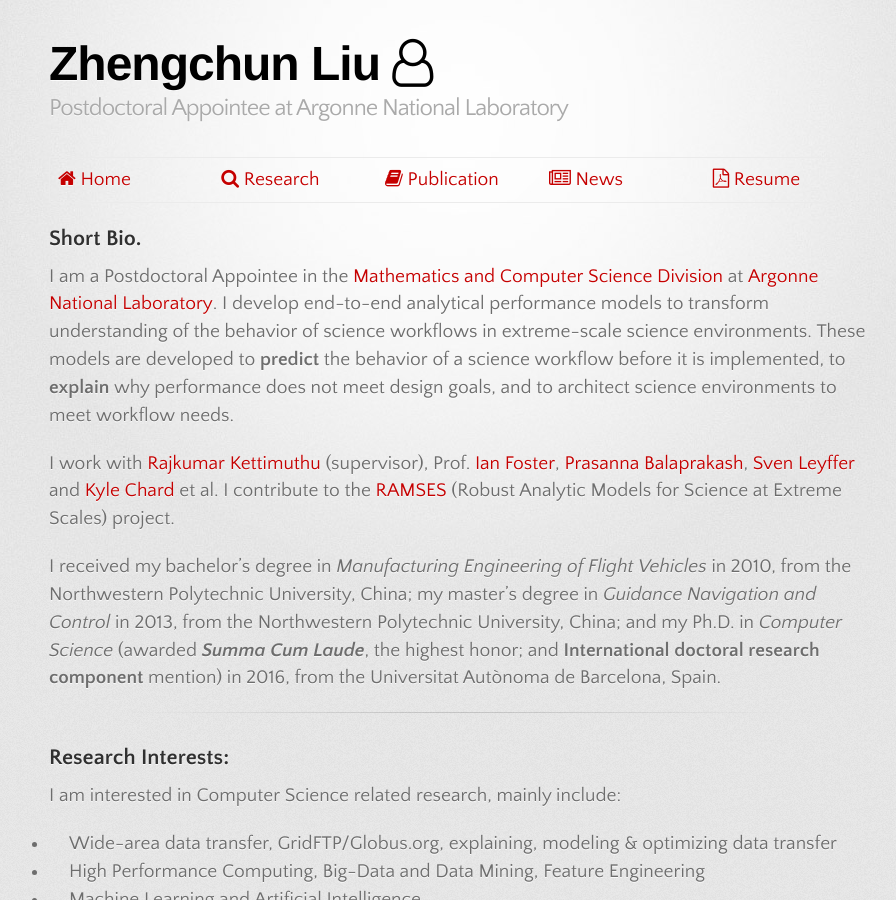
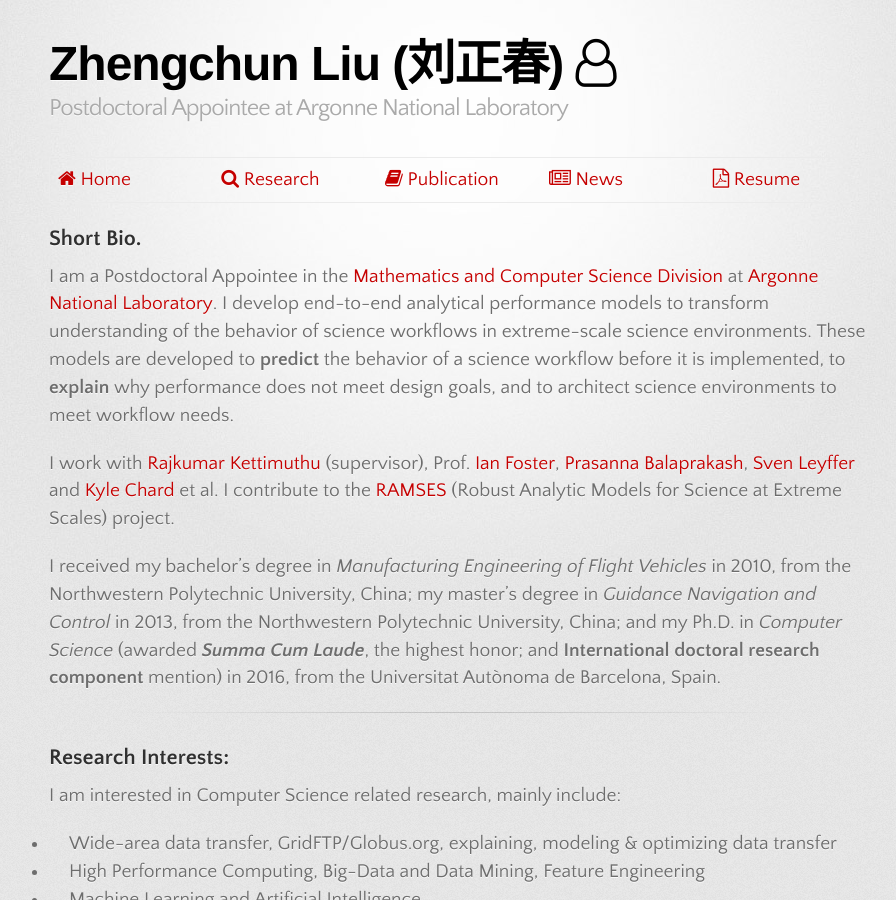
Before and after one commit to lzhengchun/lzhengchun.github.io, a Jekyll site: the page built from index.md, in a window 1280 px wide and 900 px high. Shown: the whole window, without its empty margins (181-1077 px from the left). Built offline with Jekyll 4.4.1, drawn with Linux system fonts in a browser that asks for light colours; some web fonts are replaced.

Commit message:
add, delete, polish etc.

```diff
--- a/_layouts/default.html
+++ b/_layouts/default.html
@@ -20,7 +20,7 @@
       <div class="inner">
 
         <header>
-          <h1><a target="_blank" href="img/about-me.jpg" <span> <font color="black">Zhengchun Liu <i class="fa fa-user-o" aria-hidden="true"></i></font> </span></a></h1>
+          <h1><a target="_blank" href="img/about-me.jpg" <span> <font color="black">Zhengchun Liu (刘正春) <i class="fa fa-user-o" aria-hidden="true"></i></font> </span></a></h1>
           <h2>Postdoctoral Appointee at Argonne National Laboratory</h2>
         </header>
 
```
